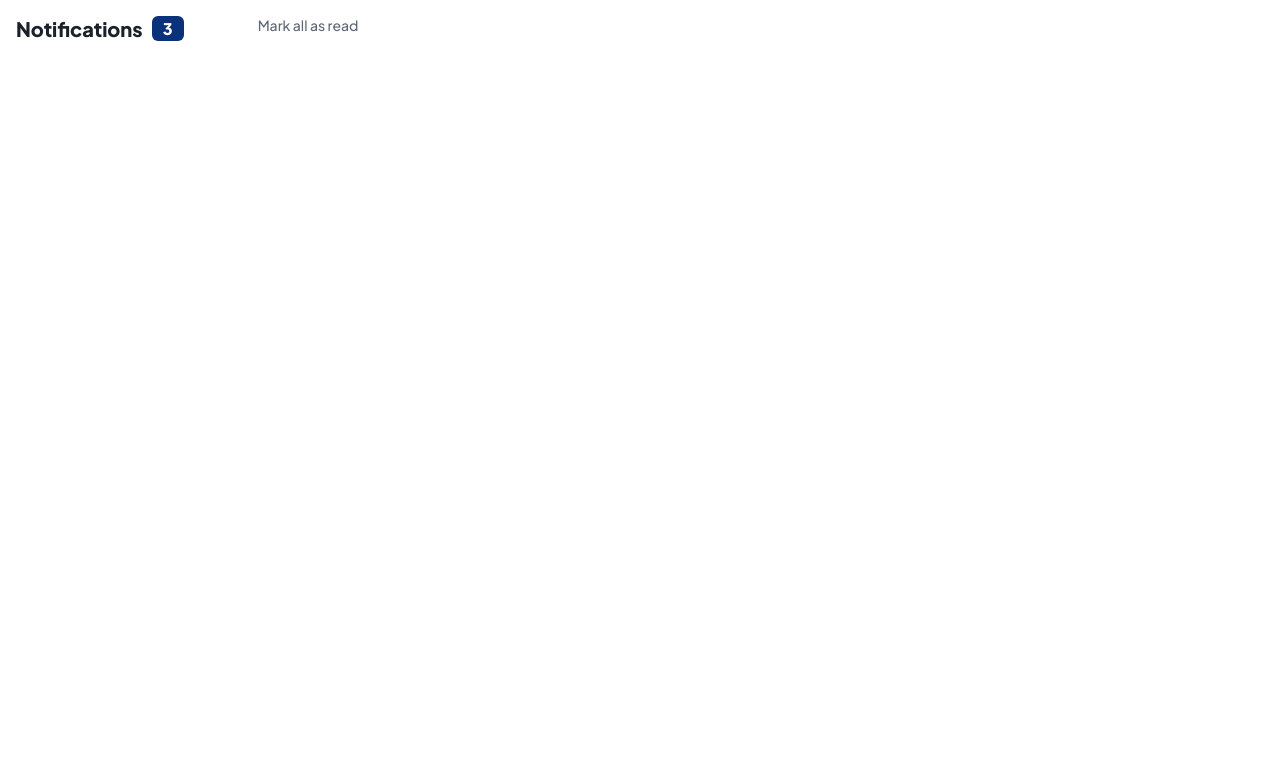
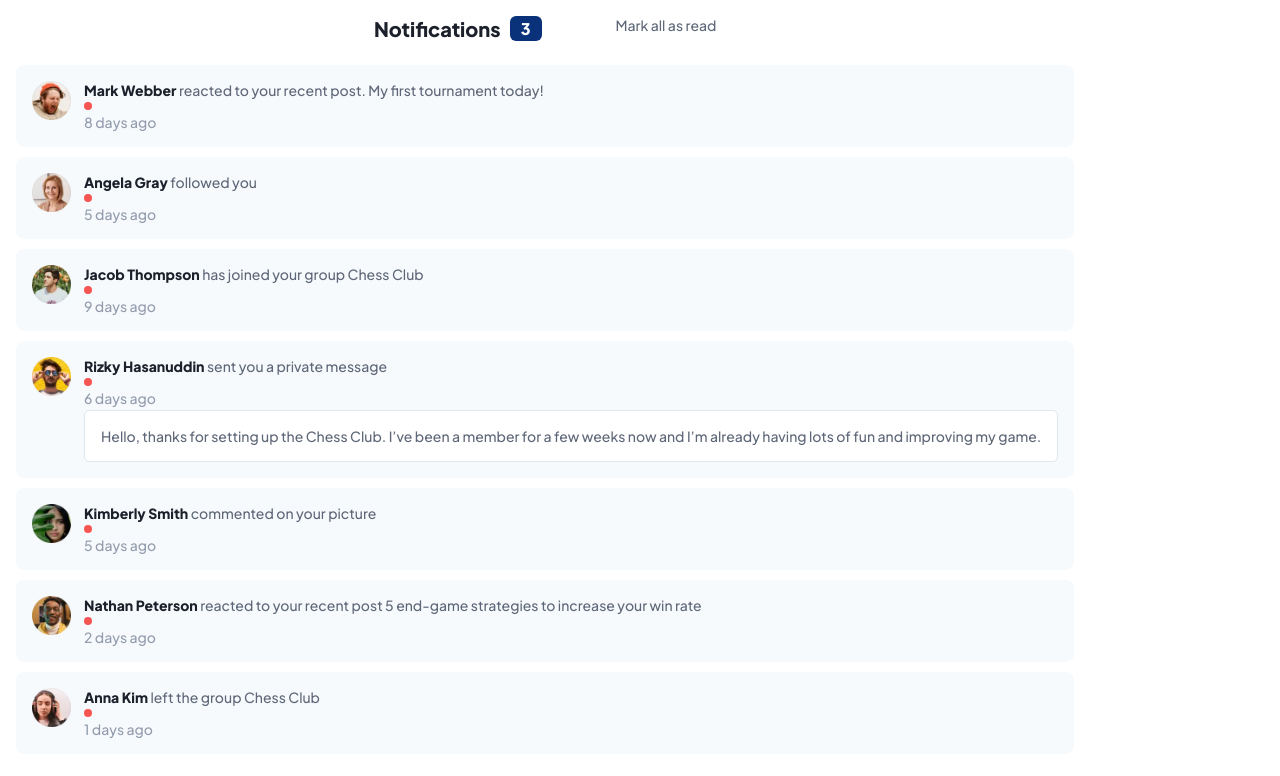
Before and after one commit to mariambuzaladze/Notifications-Page, a React (Vite) app: page / in a window 1280 px wide. Shown: the top 776 px of the page. Built offline with nearby package versions, Linux system fonts and the light colour scheme.

Commit message:
add notification component and write functionality

```diff
--- a/src/components/Notification/Notification.jsx
+++ b/src/components/Notification/Notification.jsx
@@ -1,5 +1,81 @@
 import "./notification.css";
+import Mark from "/images/avatar-mark-webber.webp";
+import Angela from "/images/avatar-angela-gray.webp";
+import Jacob from "/images/avatar-jacob-thompson.webp";
+import Rizky from "/images/avatar-rizky-hasanuddin.webp";
+import Kimberly from "/images/avatar-kimberly-smith.webp";
+import Nathan from "/images/avatar-nathan-peterson.webp";
+import Anna from "/images/avatar-anna-kim.webp";
 
 export default function Notification() {
-  return <></>;
+  const read = (event) => {
+    event.currentTarget.classList.remove("unread");
+  };
+
+  const data = [
+    {
+      id: 1,
+      avatar: Mark,
+      name: "Mark Webber",
+      text: "reacted to your recent post. My first tournament today!",
+    },
+    { id: 2, avatar: Angela, name: "Angela Gray", text: "followed you" },
+    {
+      id: 3,
+      avatar: Jacob,
+      name: "Jacob Thompson",
+      text: "has joined your group Chess Club",
+    },
+    {
+      id: 4,
+      avatar: Rizky,
+      name: "Rizky Hasanuddin",
+      text: "sent you a private message",
+      message:
+        "Hello, thanks for setting up the Chess Club. I’ve been a member for a few weeks now and I’m already having lots of fun and improving my game.",
+    },
+    {
+      id: 5,
+      avatar: Kimberly,
+      name: "Kimberly Smith",
+      text: "commented on your picture",
+    },
+    {
+      id: 6,
+      avatar: Nathan,
+      name: "Nathan Peterson",
+      text: "reacted to your recent post 5 end-game strategies to increase your win rate",
+    },
+    {
+      id: 7,
+      avatar: Anna,
+      name: "Anna Kim",
+      text: "left the group Chess Club",
+    },
+  ];
+
+  return (
+    <div className="messages">
+      {data.map((person) => (
+        <div key={person.id} className="message unread" onClick={read}>
+          <img src={person.avatar} alt={person.name} />
+
+          <div className="text">
+            <p className="author">
+              {person.name}
+              <span> {person.text}</span>
+            </p>
+
+            <div className="circle"></div>
+
+            <p className="time">{Math.floor(Math.random() * 10)} days ago</p>
+
+            {person.message && (
+              <div className="private-text">{person.message}</div>
+            )}
+          </div>
+        </div>
+      ))}
+    </div>
+  );
 }
--- a/src/components/Notification/notification.css
+++ b/src/components/Notification/notification.css
@@ -0,0 +1,62 @@
+.messages {
+  display: flex;
+  flex-direction: column;
+  gap: 10px;
+  cursor: pointer;
+}
+
+.message {
+  display: flex;
+  border-radius: 8px;
+  gap: 13px;
+  padding: 16px;
+}
+
+.unread {
+  background-color: #f7fafd;
+}
+
+img {
+  width: 39px;
+  height: 39px;
+}
+
+.author {
+  font-size: 14px;
+  font-weight: 800;
+  color: #1c202b;
+}
+
+span {
+  font-weight: 500;
+  color: #5e6778;
+}
+
+.text {
+  display: flex;
+  flex-direction: column;
+  gap: 3px;
+}
+
+.time {
+  font-size: 14px;
+  font-weight: 500;
+  color: #939cad;
+}
+
+.private-text {
+  border-radius: 5px;
+  border: solid 1px #dde7ee;
+  background-color: #fff;
+  padding: 16px;
+  font-size: 14px;
+  font-weight: 500;
+  color: #5e6778;
+}
+
+.unread .circle {
+  width: 8px;
+  height: 8px;
+  border-radius: 50%;
+  background-color: #f65552;
+}
--- a/src/components/Page/Page.jsx
+++ b/src/components/Page/Page.jsx
@@ -11,7 +11,9 @@ export default function Page() {
         </div>
         <p className="read">Mark all as read</p>
       </header>
-      <main></main>
+      <main>
+        <Notification />
+      </main>
     </div>
   );
 }
--- a/src/components/Page/page.css
+++ b/src/components/Page/page.css
@@ -41,3 +41,9 @@ h1 {
   font-weight: 500;
   color: #5e6778;
 }
+
+main {
+  display: flex;
+  flex-direction: column;
+  gap: 10px;
+}
```
